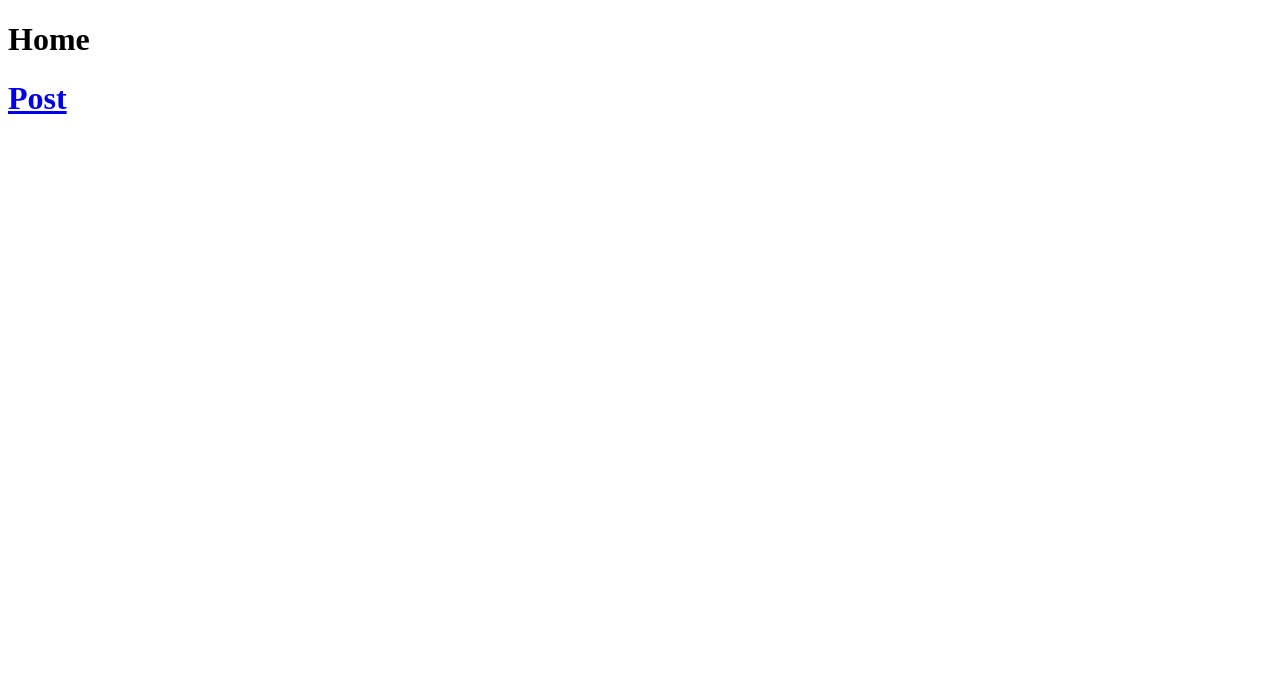
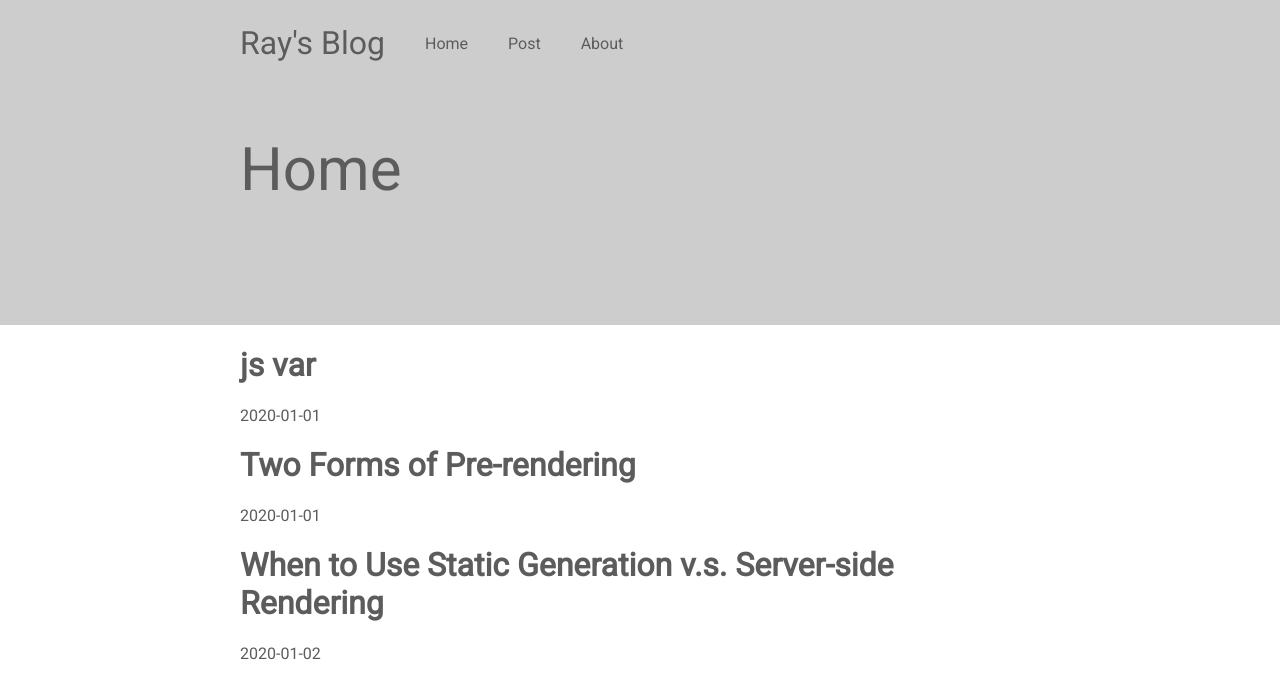
Before and after one commit to ray860221/my-blog, a Next.js app: page / in a window 1280 px wide. Shown: the top 698 px of the page. Built offline with nearby package versions, Linux system fonts and the light colour scheme.

Commit message:
feat: add header component(undone)

```diff
--- /dev/null
+++ b/components/Header.js
@@ -0,0 +1,49 @@
+import styled from 'styled-components'
+import Link from 'next/link'
+
+const Wrapper = styled.div`
+    background-color: #cdcdcd;
+`
+const NavBar = styled.div`
+    display: flex;
+    align-items: center;
+	max-width: 800px;
+    margin: 0 auto;
+    padding: 24px 0;
+`
+const NavTitle = styled.div`
+    font-size: 32px;
+    margin-right: 40px;
+`
+
+const NavItem = styled.div`
+    font-size: 16px;
+    margin-right: 40px;
+    cursor: pointer;
+`
+const Title = styled.div`
+	max-width: 800px;
+    margin: 0 auto;
+    font-size: 60px;
+    padding: 48px 0 120px 0;
+`
+
+const Header = () => {
+
+  	return (
+    	<Wrapper>
+            <NavBar>
+                <NavTitle>Ray's Blog</NavTitle>
+                <NavItem>Home</NavItem>
+                <NavItem>Post</NavItem>
+                <NavItem>About</NavItem>
+                {/* <Link href={'/posts'}>
+                    <NavItem>Post</NavItem>
+                </Link> */}
+            </NavBar>
+            <Title>Home</Title>
+    	</Wrapper>
+  	)
+}
+
+export default Header
--- /dev/null
+++ b/pages/_app.js
@@ -0,0 +1,7 @@
+import '../styles/globals.css'
+import "@fontsource/roboto";
+
+// This default export is required in a new `pages/_app.js` file.
+export default function MyApp({ Component, pageProps }) {
+  return <Component {...pageProps} />
+}
--- a/pages/index.js
+++ b/pages/index.js
@@ -1,13 +1,39 @@
+import styled from 'styled-components'
+import Header from '../components/Header'
 import Link from 'next/link'
+import { getAllPostData  } from '../src/posts';
 
-const Home = () => {
+
+export async function getStaticProps() {
+	const postData = await getAllPostData();
+	return {
+		props:  {
+			postData,
+		},
+	};
+}
+
+const Wrapper = styled.div``
+const Content = styled.div`
+	max-width: 800px;
+	margin: 0 auto;
+`
+
+const Home = ({ postData }) => {
   	return (
-    	<>
-			<h1>Home</h1>
-			<Link href={'/posts'}>
-				<a><h1>Post</h1></a>
-			</Link>
-    	</>
+    	<Wrapper>
+			<Header />
+			<Content>
+				{postData.map((post) => (
+					<div key={post.id}>
+						<div>
+							<h1 style={{'cursor': 'pointer'}}>{post.title}</h1>
+							<p>{post.date}</p>
+						</div>
+					</div>
+				))}
+			</Content>
+    	</Wrapper>
   	)
 }
 
--- /dev/null
+++ b/styles/globals.css
@@ -0,0 +1,5 @@
+body {
+    margin: 0px;
+    color: #5c5c5c;
+    font-family: 'Roboto', sans-serif;
+}
```
